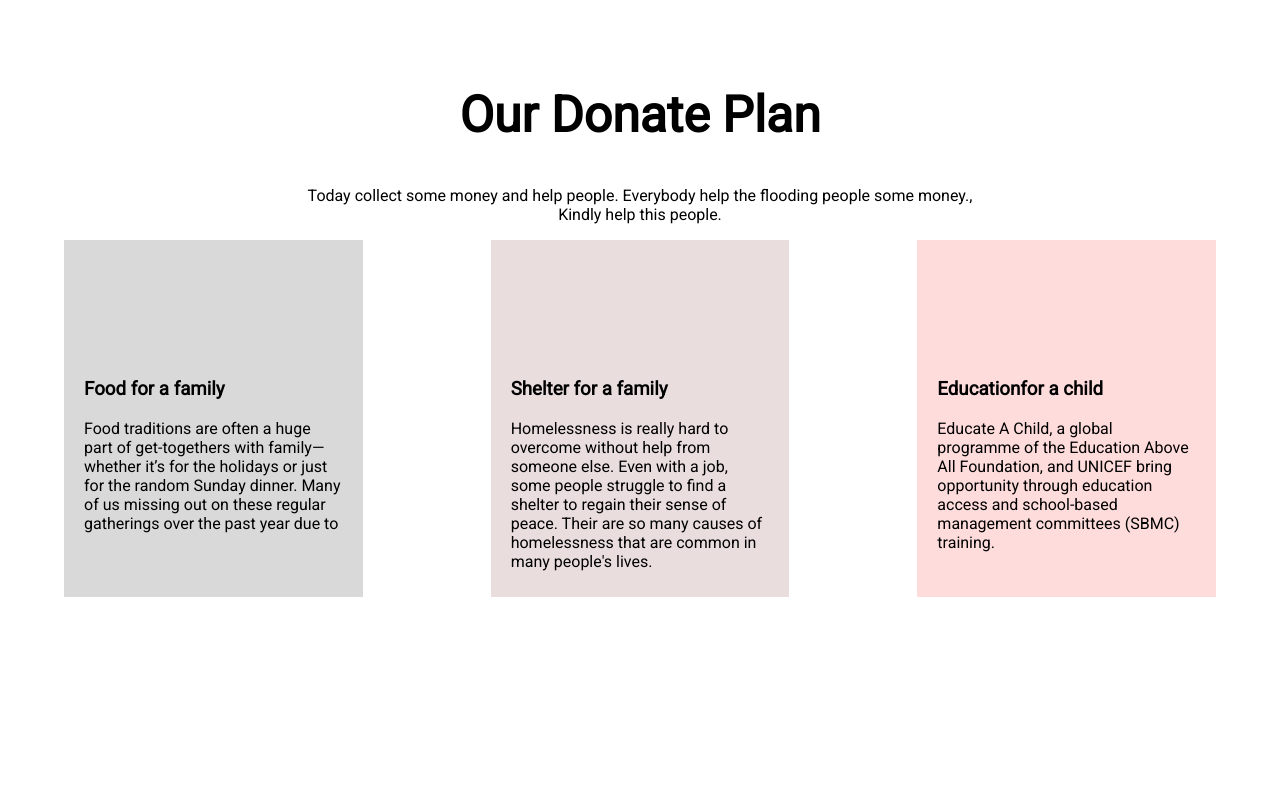
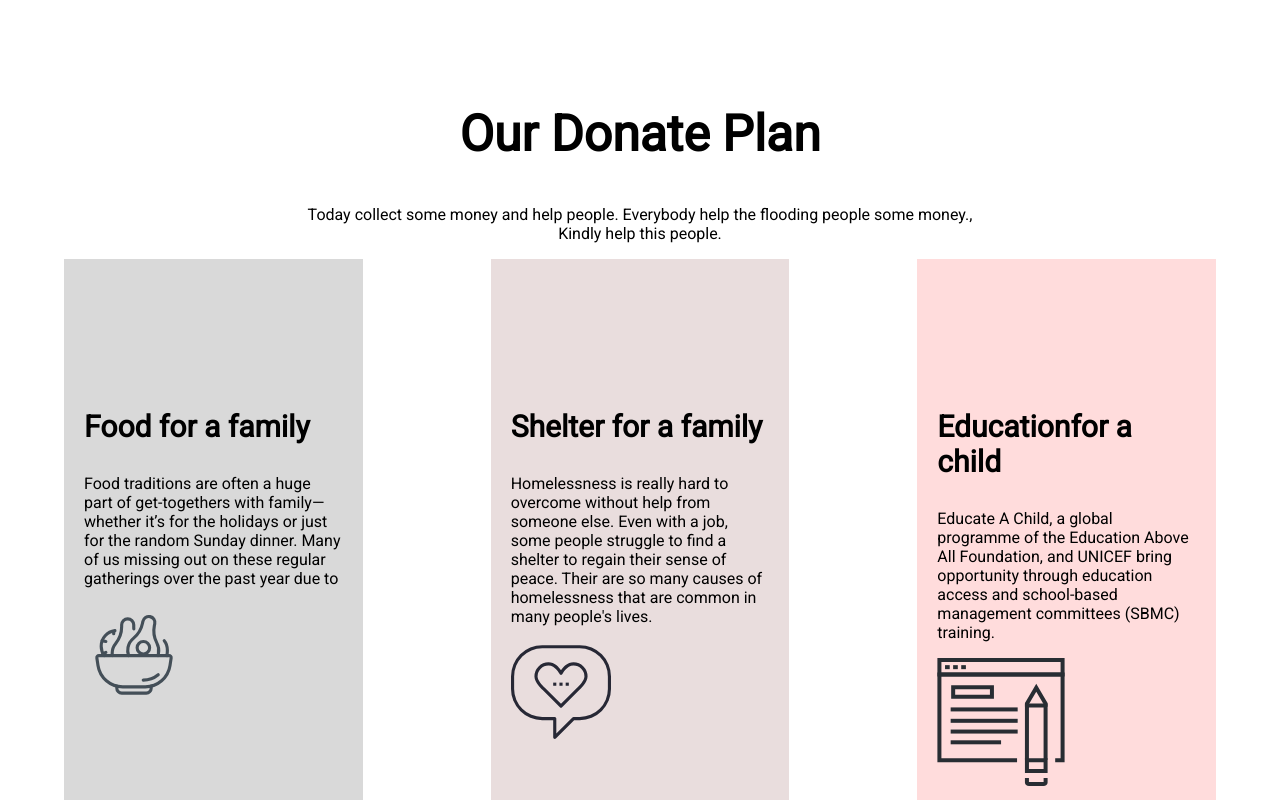
Before and after one commit to asifiqbalsagor/donate-today, a plain HTML site: page index.html in a window 1280 px wide. Shown: the part 1333-2133 px from the top of the page. Before the commit the page ends 1930 px from the top, so only its background shows below. Drawn offline with Linux system fonts and the light colour scheme.

Commit message:
new change

```diff
--- a/index.html
+++ b/index.html
@@ -58,14 +58,17 @@
           <div class="display">
                <div class="border"><h3>Food for a family</h3>
                     <p>Food traditions are often a huge part of get-togethers with family—whether it’s for the holidays or just for the random Sunday dinner. Many of us missing out on these regular gatherings over the past year due to</p>
+                    <img class="icon8" src="./icons/icon8.svg" alt="picture">
                     </div>
                     <div class="border1">
                          <h3>Shelter for a family</h3>
                          <p>Homelessness is really hard to overcome without help from someone else. Even with a job, some people struggle to find a shelter to regain their sense of peace. Their are so many causes of homelessness that are common in many people's lives.</p>
+                         <img class="icon9"src="./icons/icon9.svg" alt="picture">
                     </div>
                     <div class="border2">
                          <h3>Educationfor a child</h3>
                          <p>Educate A Child, a global programme of the Education Above All Foundation, and UNICEF bring opportunity through education access and school-based management committees (SBMC) training.</p>
+                         <img class="icon4"src="./icons/icon4.svg" alt="picture">
                     </div>
                </div>
           </div>
--- a/style.css
+++ b/style.css
@@ -4,7 +4,12 @@ body{
 }
 h1{
      font-size: 50px;
-
+}
+h2{
+     font-size: 40px;
+}
+h3{
+     font-size: 30px;
 }
 .center-text{
      width: 100%;
@@ -68,6 +73,7 @@ h1{
      padding-left: 20px;
      padding-bottom: 10px;
      padding-right: 20px;
+
 }
 .border1{
      background-color:rgb(233, 221, 221);
@@ -89,3 +95,16 @@ h1{
      padding-bottom: 10px;
      padding-right: 20px;
 }
+.icon8{
+     background-repeat: no-repeat;
+     width: 100px;
+     height: fit-content;
+}
+.icon9{
+     background-repeat: no-repeat;
+     width: 100px;
+     height: fit-content;
+.icon4{
+     background-repeat: no-repeat;
+     width: 100px;
+     height: fit-content;
```
